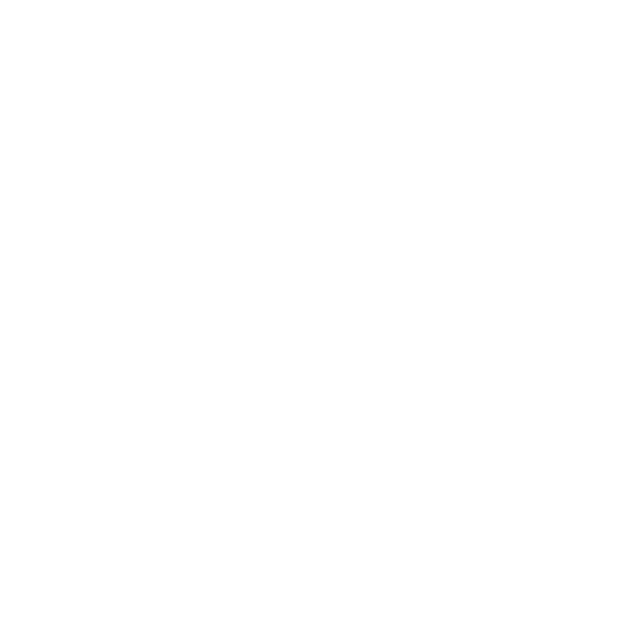
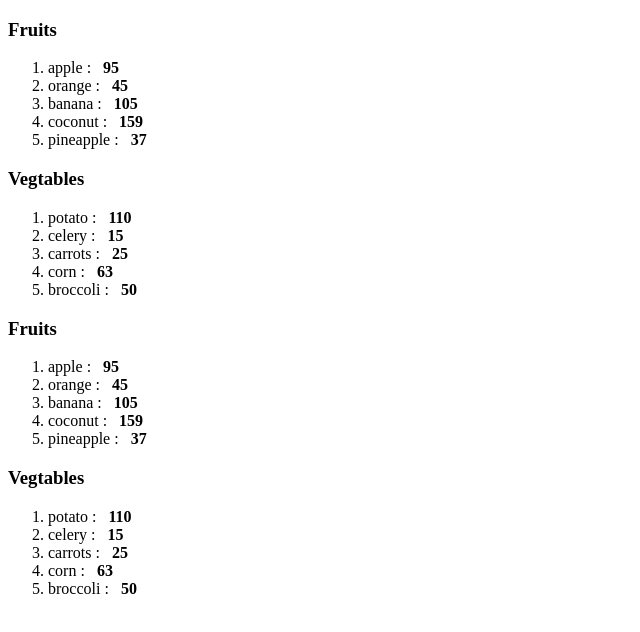
Before and after one commit to amirhoprogrammer/my-react-bro, a React (Vite) app: page /lists in a window 1280 px wide. Before the commit this address had no page. Shown: the top 632 px of the page, without its empty margins (0-640 px from the left). Built offline with nearby package versions, Linux system fonts and the light colour scheme.

Commit message:
add list folder and edit css

```diff
--- a/src/App.jsx
+++ b/src/App.jsx
@@ -5,7 +5,6 @@
 import Button1 from "./Button/Button1.jsx";
 import Button2 from "./Button2.jsx";
 import Students from "./Students/Students.jsx";
-import List from "./List.jsx";
 import MyComponent from "./MyComponent.jsx";
 import Counter from "./Counter.jsx";
 import ColorPicker from "./ColorPicker.jsx";
@@ -18,30 +17,11 @@
 import ProfilePicture from "./ProfilePicture.jsx";
 import Cards from "./Cards/Cards.jsx";
 import UserGreetings from "./UserGreeting/UserGreetings.jsx";
+import Lists from "./Lists/Lists.jsx";
 import { Link, Navigate, Route, Routes } from "react-router-dom";
 import Home from "./Home.jsx";
 function App() {
-  const fruits = [
-    { id: 1, name: "apple", calories: 95 },
-    { id: 2, name: "orange", calories: 45 },
-    { id: 3, name: "banana", calories: 105 },
-    { id: 4, name: "coconut", calories: 159 },
-    { id: 5, name: "pineapple", calories: 37 },
-  ];
-  const vegtables = [
-    { id: 6, name: "potato", calories: 110 },
-    { id: 7, name: "celery", calories: 15 },
-    { id: 8, name: "carrots", calories: 25 },
-    { id: 9, name: "corn", calories: 63 },
-    { id: 10, name: "broccoli", calories: 50 },
-  ];
   return (
-    <>
-      {/*
-      <List items={fruits} category="Fruits" />}
-      <List items={vegtables} category="Vegtables" />
-      {fruits.length > 0 ? <List items={fruits} category="Fruits" /> : null}
-      {fruits.length > 0 && <List items={vegtables} category="Vegtables" />}*/}
     <Routes>
       <Route path="/" element={<Home />} />
       <Route path="/food" element={<Food />} />
@@ -49,7 +29,7 @@
       <Route path="/button1" element={<Button1 />} />
       <Route path="/students" element={<Students />} />
       <Route path="/usergreetings" element={<UserGreetings />} />
-        <Route path="/list" element={<List />} />
+      <Route path="/lists" element={<Lists />} />
       <Route path="/button2" element={<Button2 />} />
       <Route path="/profilepicker" element={<ProfilePicture />} />
       <Route path="/mycomponent" element={<MyComponent />} />
@@ -62,7 +42,6 @@
       <Route path="/colorpicker" element={<ColorPicker />} />
       <Route path="/useeffect" element={<UseEffect />} />
     </Routes>
-    </>
   );
 }
 
--- a/src/Home.jsx
+++ b/src/Home.jsx
@@ -35,7 +35,7 @@
       </div>
       <div className="lesson1">
         <p>Lesson5</p>
-        <Link style={{ textDecoration: "none", color: "rgb(3, 193, 120)" }} to="/list">
+        <Link style={{ textDecoration: "none", color: "rgb(3, 193, 120)" }} to="/lists">
           lesson5
         </Link>
       </div>
--- /dev/null
+++ b/src/Lists/Lists.jsx
@@ -0,0 +1,26 @@
+import List from "./List.jsx";
+function Lists() {
+  const fruits = [
+    { id: 1, name: "apple", calories: 95 },
+    { id: 2, name: "orange", calories: 45 },
+    { id: 3, name: "banana", calories: 105 },
+    { id: 4, name: "coconut", calories: 159 },
+    { id: 5, name: "pineapple", calories: 37 },
+  ];
+  const vegtables = [
+    { id: 6, name: "potato", calories: 110 },
+    { id: 7, name: "celery", calories: 15 },
+    { id: 8, name: "carrots", calories: 25 },
+    { id: 9, name: "corn", calories: 63 },
+    { id: 10, name: "broccoli", calories: 50 },
+  ];
+  return (
+    <>
+      <List items={fruits} category="Fruits" />
+      <List items={vegtables} category="Vegtables" />
+      {fruits.length > 0 ? <List items={fruits} category="Fruits" /> : null}
+      {fruits.length > 0 && <List items={vegtables} category="Vegtables" />}
+    </>
+  );
+}
+export default Lists;
```
Also changed, not shown: src/Lists/List.jsx (renamed from src/List.jsx), src/assets/sadio-championship.jpg (added). Lines whose indentation alone changed are shown as unchanged.
